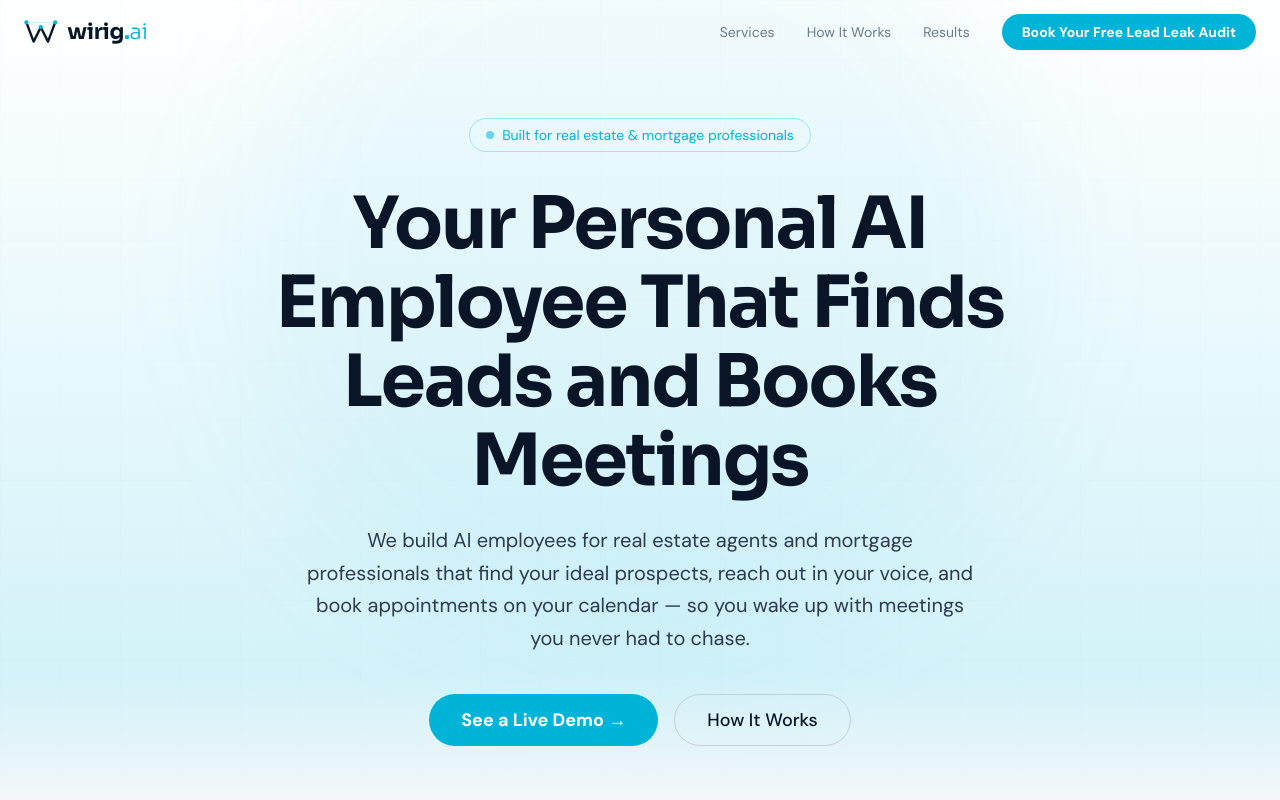
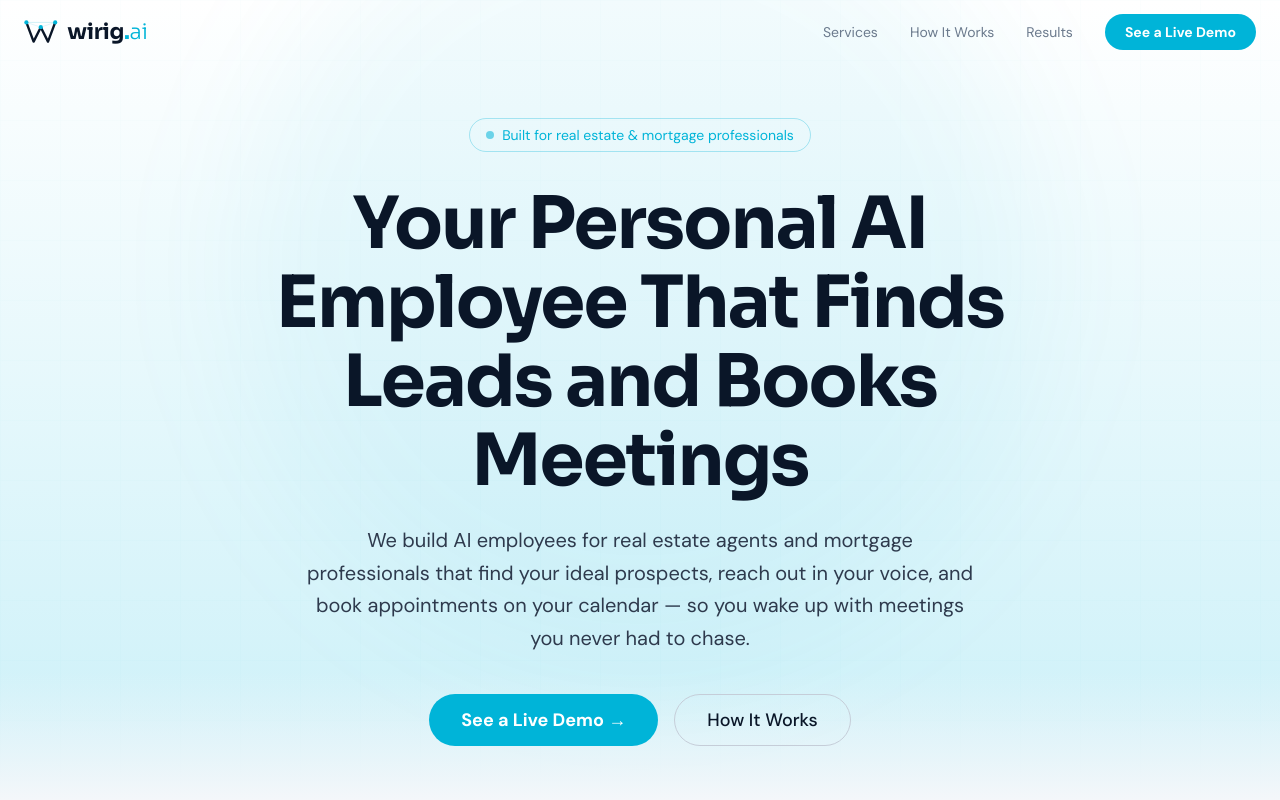
Before and after one commit to wirigc/wirig-ai, a Next.js app: page / in a window 1280 px wide. Shown: the top 800 px of the page. Built offline with nearby package versions, Linux system fonts and the light colour scheme.

Commit message:
Fix nav: Lead Leak Audit → See a Live Demo

```diff
--- a/src/components/Navigation.tsx
+++ b/src/components/Navigation.tsx
@@ -65,10 +65,10 @@ export default function Navigation() {
             </a>
           ))}
           <a
-            href="/#audit"
+            href="/#demo"
             className="inline-flex items-center justify-center h-9 px-5 rounded-full bg-teal text-white text-sm font-semibold hover:bg-teal-light transition-colors"
           >
-            Book Your Free Lead Leak Audit
+            See a Live Demo
           </a>
         </div>
 
@@ -115,11 +115,11 @@ export default function Navigation() {
             </a>
           ))}
           <a
-            href="/#audit"
+            href="/#demo"
             onClick={() => setMobileOpen(false)}
             className="inline-flex items-center justify-center h-12 px-8 rounded-full bg-teal text-white text-lg font-semibold hover:bg-teal-light transition-colors mt-4"
           >
-            Book Your Free Lead Leak Audit
+            See a Live Demo
           </a>
         </div>
       </div>
```
